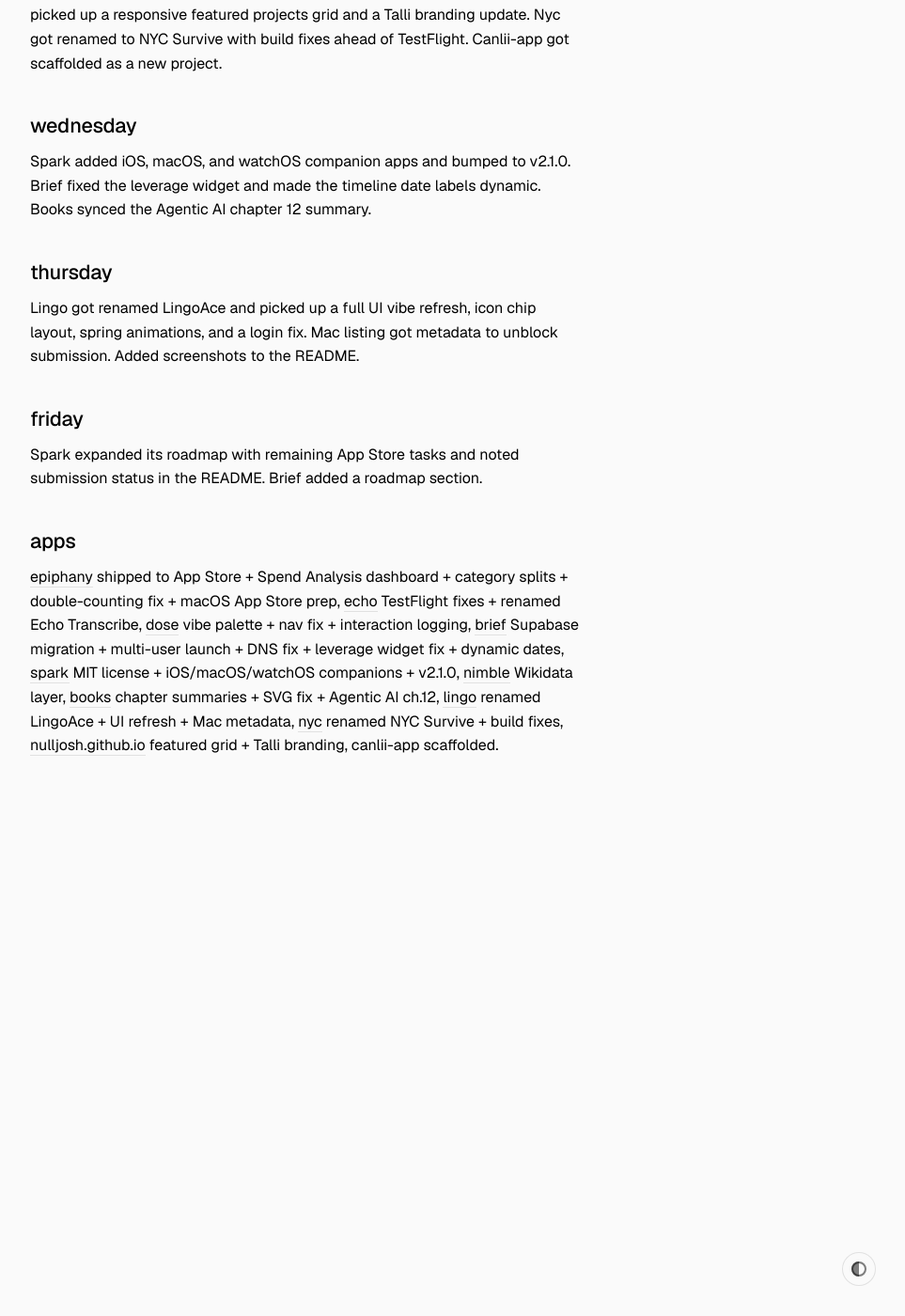
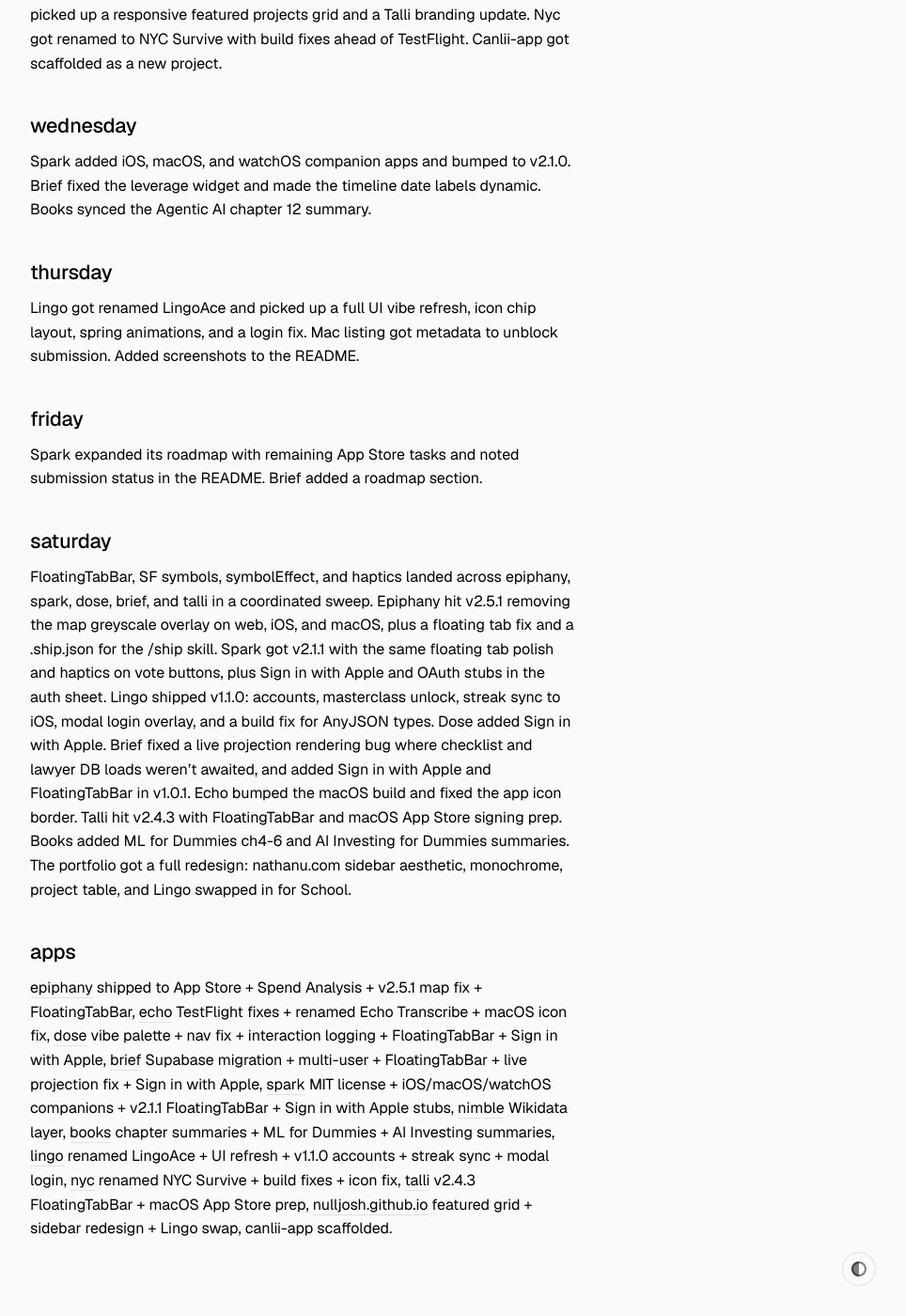
Before and after one commit to nulljosh/inkpress, a Jekyll site: the page built from _posts/2026-06-26-week.md, in a window 1280 px wide and 1400 px high, scrolled down 1253 px. Shown: the whole window at 94% size, without its empty margins (316-1279 px from the left). Built offline with Jekyll 4.4.1, drawn with Linux system fonts in a browser that asks for light colours; before the commit the page ends 2139 px from its top, so only the background shows below that.

Commit message:
journal: add saturday section for week of 2026-06-26

```diff
--- a/_posts/2026-06-26-week.md
+++ b/_posts/2026-06-26-week.md
@@ -29,6 +29,10 @@
 
 Spark expanded its roadmap with remaining App Store tasks and noted submission status in the README. Brief added a roadmap section.
 
+## saturday
+
+FloatingTabBar, SF symbols, symbolEffect, and haptics landed across epiphany, spark, dose, brief, and talli in a coordinated sweep. Epiphany hit v2.5.1 removing the map greyscale overlay on web, iOS, and macOS, plus a floating tab fix and a .ship.json for the /ship skill. Spark got v2.1.1 with the same floating tab polish and haptics on vote buttons, plus Sign in with Apple and OAuth stubs in the auth sheet. Lingo shipped v1.1.0: accounts, masterclass unlock, streak sync to iOS, modal login overlay, and a build fix for AnyJSON types. Dose added Sign in with Apple. Brief fixed a live projection rendering bug where checklist and lawyer DB loads weren't awaited, and added Sign in with Apple and FloatingTabBar in v1.0.1. Echo bumped the macOS build and fixed the app icon border. Talli hit v2.4.3 with FloatingTabBar and macOS App Store signing prep. Books added ML for Dummies ch4-6 and AI Investing for Dummies summaries. The portfolio got a full redesign: nathanu.com sidebar aesthetic, monochrome, project table, and Lingo swapped in for School.
+
 ## apps
 
-[epiphany](https://github.com/nulljosh/epiphany) shipped to App Store + Spend Analysis dashboard + category splits + double-counting fix + macOS App Store prep, [echo](https://github.com/nulljosh/echo) TestFlight fixes + renamed Echo Transcribe, [dose](https://github.com/nulljosh/dose) vibe palette + nav fix + interaction logging, [brief](https://github.com/nulljosh/brief) Supabase migration + multi-user launch + DNS fix + leverage widget fix + dynamic dates, [spark](https://github.com/nulljosh/spark) MIT license + iOS/macOS/watchOS companions + v2.1.0, [nimble](https://github.com/nulljosh/nimble) Wikidata layer, [books](https://github.com/nulljosh/books) chapter summaries + SVG fix + Agentic AI ch.12, [lingo](https://github.com/nulljosh/lingo) renamed LingoAce + UI refresh + Mac metadata, [nyc](https://github.com/nulljosh/nyc) renamed NYC Survive + build fixes, [nulljosh.github.io](https://github.com/nulljosh/nulljosh.github.io) featured grid + Talli branding, canlii-app scaffolded.
+[epiphany](https://github.com/nulljosh/epiphany) shipped to App Store + Spend Analysis + v2.5.1 map fix + FloatingTabBar, [echo](https://github.com/nulljosh/echo) TestFlight fixes + renamed Echo Transcribe + macOS icon fix, [dose](https://github.com/nulljosh/dose) vibe palette + nav fix + interaction logging + FloatingTabBar + Sign in with Apple, [brief](https://github.com/nulljosh/brief) Supabase migration + multi-user + FloatingTabBar + live projection fix + Sign in with Apple, [spark](https://github.com/nulljosh/spark) MIT license + iOS/macOS/watchOS companions + v2.1.1 FloatingTabBar + Sign in with Apple stubs, [nimble](https://github.com/nulljosh/nimble) Wikidata layer, [books](https://github.com/nulljosh/books) chapter summaries + ML for Dummies + AI Investing summaries, [lingo](https://github.com/nulljosh/lingo) renamed LingoAce + UI refresh + v1.1.0 accounts + streak sync + modal login, [nyc](https://github.com/nulljosh/nyc) renamed NYC Survive + build fixes + icon fix, [talli](https://github.com/nulljosh/talli) v2.4.3 FloatingTabBar + macOS App Store prep, [nulljosh.github.io](https://github.com/nulljosh/nulljosh.github.io) featured grid + sidebar redesign + Lingo swap, canlii-app scaffolded.
```
